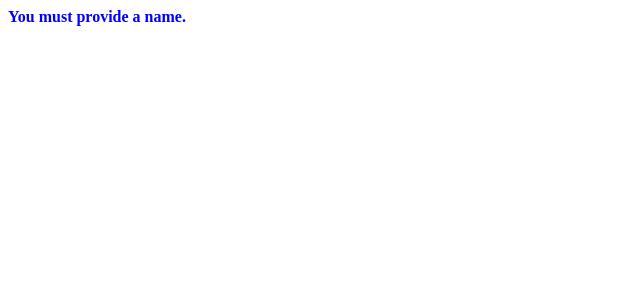
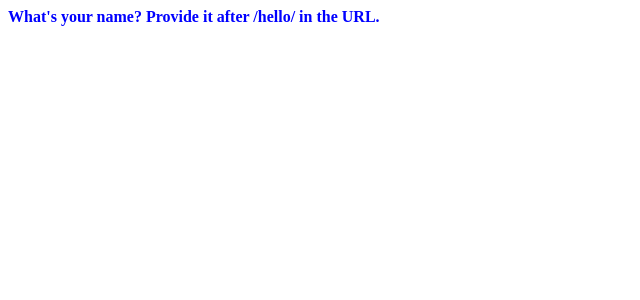
Before and after one commit to microsoft/python-sample-vscode-flask-tutorial, a Flask app: page /hello in a window 1280 px wide. Shown: the top 300 px of the page, without its empty margins (0-640 px from the left). Run offline with Flask 2, Linux system fonts and the light colour scheme.

Commit message:
Change no-name message to be a little friendlier.

```diff
--- a/hello_app/templates/hello_there.html
+++ b/hello_app/templates/hello_there.html
@@ -9,7 +9,7 @@
         {%if name %}
             <span class="message">Hello there, {{ name }}!</span> It's {{ date.strftime("%A, %d %B, %Y at %X") }}.
         {% else %}
-            <span class="message">You must provide a name.</span>
+            <span class="message">What's your name? Provide it after /hello/ in the URL.</span>
         {% endif %}
     </body>
 </html>
```
